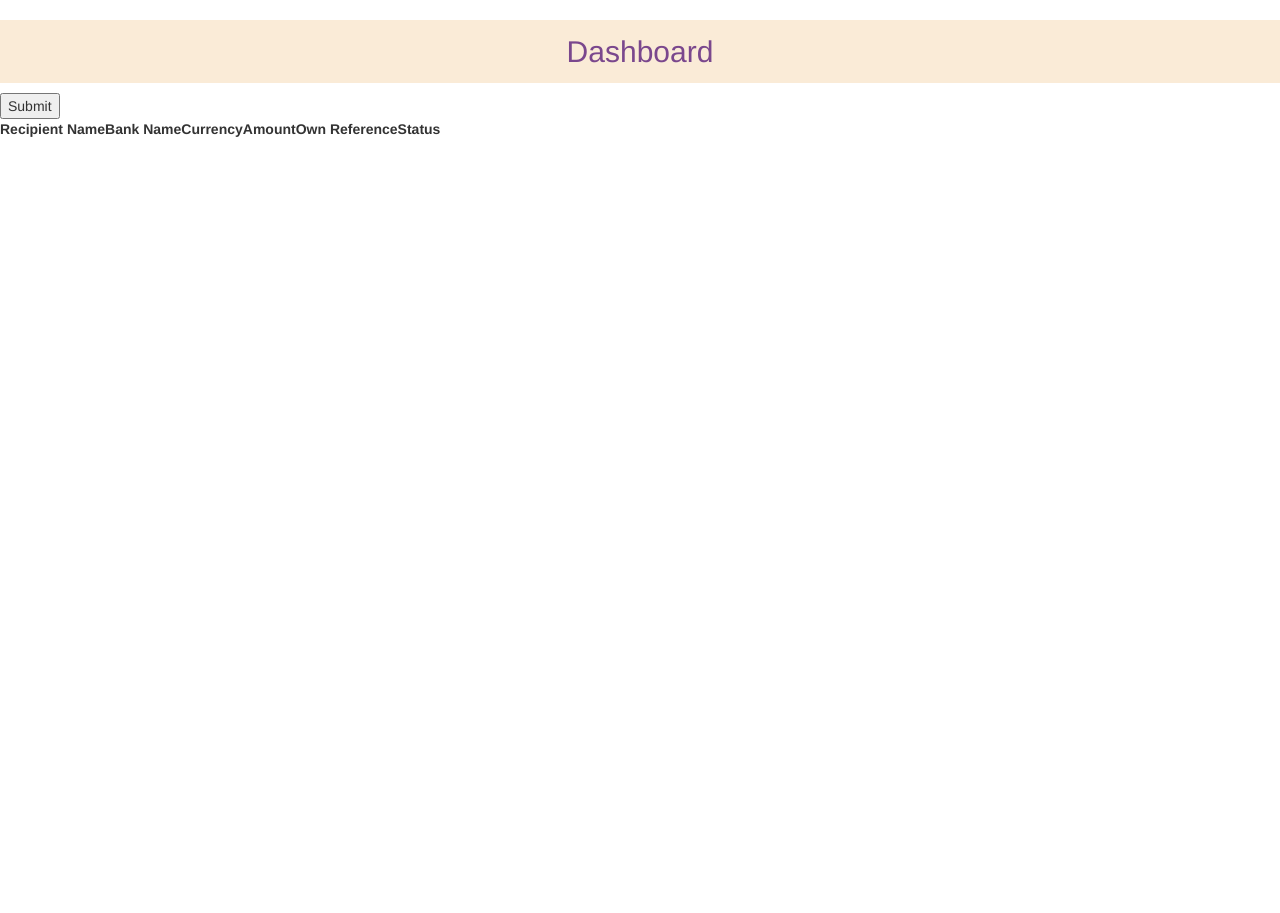
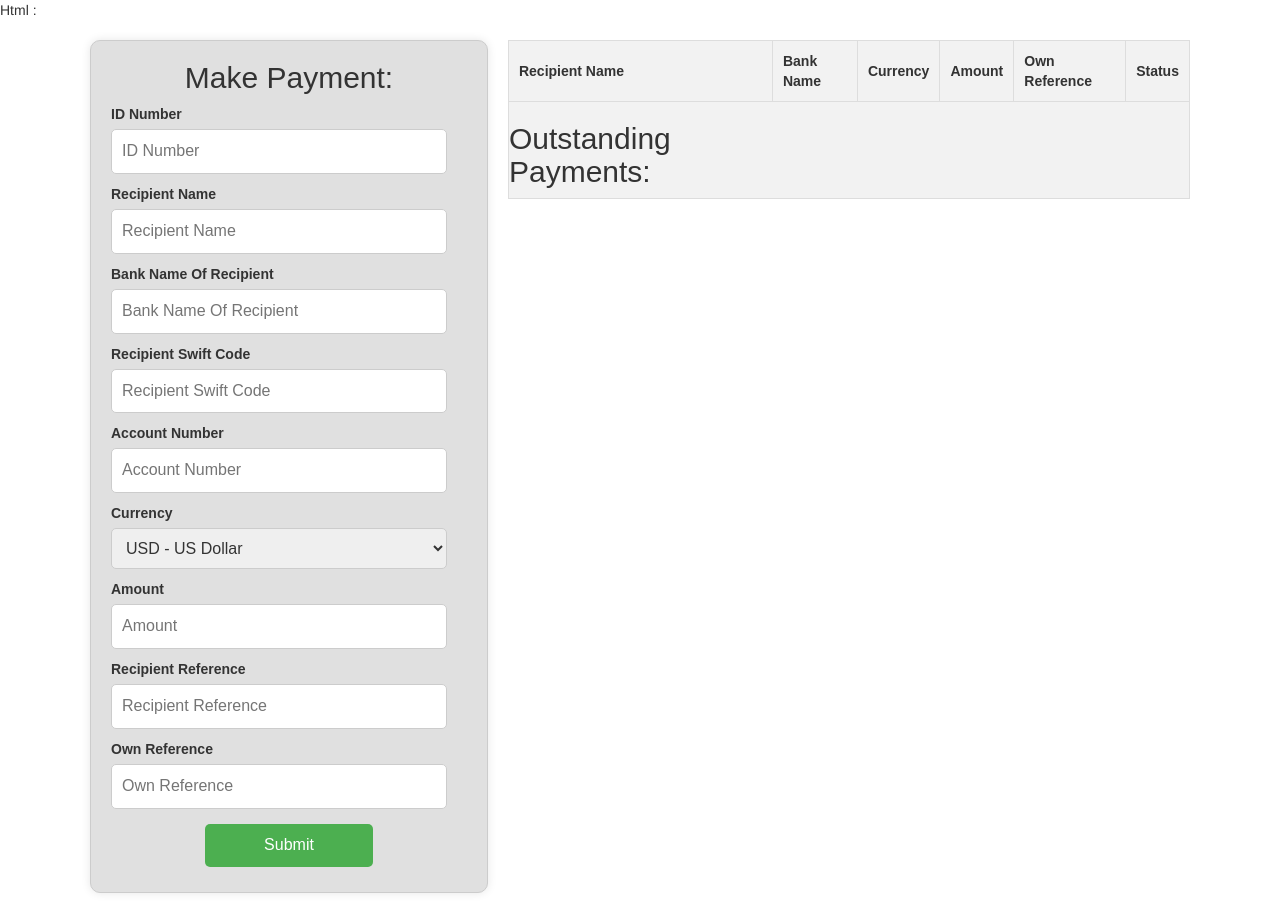
Before and after one commit to Rushil777/APDS-PaymentsPortal, an Angular app in the folder PaymentsPortalAPDS/: page /dashboard in a window 1280 px wide. Before the commit the page ends 800 px from the top, so only its background shows below. Built offline with nearby package versions, Linux system fonts and the light colour scheme.

Commit message:
new html and index function to post

```diff
--- a/PaymentsPortalAPDS/src/app/dashboard/dashboard.component.html
+++ b/PaymentsPortalAPDS/src/app/dashboard/dashboard.component.html
@@ -1,8 +1,171 @@
+Html : <!DOCTYPE html>
+<html lang="en">
+
+<head>
+    <meta charset="UTF-8">
+    <meta name="viewport" content="width=device-width, initial-scale=1.0">
     <h2 style="padding: 15px; background-color: antiquewhite; color:#7a478d; text-align: center;">Dashboard</h2>
 
-<button type="button" (click)="showPopup()">Submit</button>
+    <title>Form with Table and Submission Area</title>
+    <style>
+        body {
+            font-family: Arial, sans-serif;
+            margin: 20px;
+        }
+
+        button {
+            margin-bottom: 20px;
+            padding: 10px 20px;
+            background-color: #4CAF50;
+            color: white;
+            border: none;
+            cursor: pointer;
+            font-size: 16px;
+        }
+
+        button:hover {
+            background-color: #45a049;
+        }
+
+        table {
+            width: 100%;
+            border-collapse: collapse;
+            background-color: #f2f2f2;
+        }
+
+        table,
+        th,
+        td {
+            border: 1px solid #ddd;
+        }
+
+        th,
+        td {
+            padding: 10px;
+            text-align: left;
+        }
+
+        th {
+            background-color: #f2f2f2;
+        }
+
+        .container {
+            display: flex;
+            justify-content: space-between;
+            gap: 20px;
+        }
+
+        .popup-form {
+            background-color: #e0e0e0;
+            padding: 20px;
+            border: 1px solid #ccc;
+            box-shadow: 0 0 10px rgba(0, 0, 0, 0.1);
+            width: 35%;
+            border-radius: 10px;
+            max-height: 80%;
+            overflow-y: auto;
+        }
+
+        .popup-form h2 {
+            margin-top: 0;
+            color: #333;
+            text-align: center;
+        }
+
+        .popup-form label {
+            display: block;
+            margin-bottom: 5px;
+            font-size: 14px;
+            color: #333;
+        }
+
+        .popup-form input,
+        .popup-form select {
+            width: calc(100% - 20px);
+            padding: 10px;
+            margin-bottom: 10px;
+            border: 1px solid #ccc;
+            border-radius: 5px;
+            font-size: 16px;
+        }
+
+        .popup-form button {
+            width: calc(50% - 10px);
+            padding: 10px;
+            margin: 5px;
+            border: none;
+            border-radius: 5px;
+            cursor: pointer;
+        }
+
+        .popup-form .submit-btn {
+            background-color: #4CAF50;
+            color: white;
+        }
+
+        .popup-form button:hover {
+            opacity: 0.9;
+        }
+
+        .table-container {
+            width: 60%;
+        }
+
+        .submit-button-container {
+            display: flex;
+            justify-content: center;
+        }
+    </style>
+</head>
+
+<body>
+    <div class="container">
+        <!-- Form Container (on the left) -->
+        <div class="popup-form">
+            <h2>Make Payment:</h2>
+            <label for="idNumber">ID Number</label>
+            <input type="text" id="idNumber" placeholder="ID Number">
+            <label for="recipientName">Recipient Name</label>
+            <input type="text" id="recipientName" placeholder="Recipient Name">
+            <label for="bankName">Bank Name Of Recipient</label>
+            <input type="text" id="bankName" placeholder="Bank Name Of Recipient">
+            <label for="swiftCode">Recipient Swift Code</label>
+            <input type="text" id="swiftCode" placeholder="Recipient Swift Code">
+            <label for="accountNumber">Account Number</label>
+            <input type="text" id="accountNumber" placeholder="Account Number">
+            <label for="currency">Currency</label>
+            <select id="currency">
+                <option value="USD">USD - US Dollar</option>
+                <option value="EUR">EUR - Euro</option>
+                <option value="GBP">GBP - British Pound</option>
+                <option value="ZAR">ZAR - South African Rand</option>
+                <option value="JPY">JPY - Japanese Yen</option>
+                <option value="AUD">AUD - Australian Dollar</option>
+                <option value="CAD">CAD - Canadian Dollar</option>
+                <option value="CHF">CHF - Swiss Franc</option>
+                <option value="CNY">CNY - Chinese Yuan</option>
+                <option value="INR">INR - Indian Rupee</option>
+                <!-- Add more currencies as needed -->
+            </select>
+            <label for="amount">Amount</label>
+            <input type="number" id="amount" placeholder="Amount">
+            <label for="recipientReference">Recipient Reference</label>
+            <input type="text" id="recipientReference" placeholder="Recipient Reference">
+            <label for="ownReference">Own Reference</label>
+            <input type="text" id="ownReference" placeholder="Own Reference">
+
+            <!-- Centered Submit Button -->
+            <div class="submit-button-container">
+                <button type="button" class="submit-btn" onclick="submitForm()">Submit</button>
+            </div>
+        </div>
+
+        <!-- Table Container (on the right) -->
+
+        <div class="table-container">
 
             <table id="dataTable">
+                <h2>Outstanding Payments:</h2>
                 <thead>
                     <tr>
                         <th>Recipient Name</th>
@@ -14,56 +177,59 @@
                     </tr>
                 </thead>
                 <tbody>
-        <tr *ngFor="let payment of payments">
-            <td>{{ payment.recipientName }}</td>
-            <td>{{ payment.bankName }}</td>
-            <td>{{ payment.currency }}</td>
-            <td>{{ payment.amount }}</td>
-            <td>{{ payment.ownReference }}</td>
-            <td>{{ payment.status }}</td>
-        </tr>
+                    <!-- Data will be populated here -->
                 </tbody>
             </table>
-
-<div class="popup-form" [ngStyle]="{'display': isPopupVisible ? 'block' : 'none'}" id="popupForm">
-    <h2>Enter Information</h2>
-    <label for="idNumber">ID Number</label>
-    <input type="text" id="idNumber" [(ngModel)]="formData.idNumber" placeholder="ID Number">
-
-    <label for="recipientName">Recipient Name</label>
-    <input type="text" id="recipientName" [(ngModel)]="formData.recipientName" placeholder="Recipient Name">
-
-    <label for="bankName">Bank Name Of Recipient</label>
-    <input type="text" id="bankName" [(ngModel)]="formData.bankName" placeholder="Bank Name Of Recipient">
-
-    <label for="swiftCode">Recipient Swift Code</label>
-    <input type="text" id="swiftCode" [(ngModel)]="formData.swiftCode" placeholder="Recipient Swift Code">
-
-    <label for="accountNumber">Account Number</label>
-    <input type="text" id="accountNumber" [(ngModel)]="formData.accountNumber" placeholder="Account Number">
-
-    <label for="currency">Currency</label>
-    <select id="currency" [(ngModel)]="formData.currency">
-        <option value="USD">USD - US Dollar</option>
-        <option value="EUR">EUR - Euro</option>
-        <option value="GBP">GBP - British Pound</option>
-        <option value="ZAR">ZAR - South African Rand</option>
-        <option value="JPY">JPY - Japanese Yen</option>
-        <option value="AUD">AUD - Australian Dollar</option>
-        <option value="CAD">CAD - Canadian Dollar</option>
-        <option value="CHF">CHF - Swiss Franc</option>
-        <option value="CNY">CNY - Chinese Yuan</option>
-        <option value="INR">INR - Indian Rupee</option>
-    </select>
-
-    <label for="amount">Amount</label>
-    <input type="number" id="amount" [(ngModel)]="formData.amount" placeholder="Amount">
-
-    <label for="ownReference">Own Reference</label>
-    <input type="text" id="ownReference" [(ngModel)]="formData.ownReference" placeholder="Own Reference">
-
-    <div style="display: flex; justify-content: space-between;">
-        <button type="button" class="submit-btn" (click)="submitForm()">Submit</button>
-        <button type="button" class="close-btn" (click)="closePopup()">Close</button>
         </div>
     </div>
+
+    <script>
+        async function submitForm() {
+            const idNumber = document.getElementById('idNumber').value;
+            const recipientName = document.getElementById('recipientName').value;
+            const bankName = document.getElementById('bankName').value;
+            const swiftCode = document.getElementById('swiftCode').value;
+            const accountNumber = document.getElementById('accountNumber').value;
+            const currency = document.getElementById('currency').value;
+            const amount = document.getElementById('amount').value;
+            const recipientReference = document.getElementById('recipientReference').value;
+            const ownReference = document.getElementById('ownReference').value;
+
+            const paymentData = {
+                idNumber,
+                recipientName,
+                recipientBankName: bankName,
+                recipientSwiftCode: swiftCode,
+                recipientAccNumber: accountNumber,
+                currency,
+                amount,
+                recipientReference,
+                ownReference,
+                status: 'Pending', // Assuming status is always "Pending" at first
+                date: new Date()    // Automatically setting current date
+            };
+
+            try {
+                const response = await fetch('/outstanding-payments', {
+                    method: 'POST',
+                    headers: {
+                        'Content-Type': 'application/json'
+                    },
+                    body: JSON.stringify(paymentData)
+                });
+                const result = await response.json();
+                if (response.ok) {
+                    alert('Payment submitted successfully!');
+                    fetchData(); // Optionally refresh the table after successful submission
+                } else {
+                    alert('Error: ' + result.error);
+                }
+            } catch (error) {
+                alert('Error submitting the payment: ' + error.message);
+            }
+        }
+    </script>
+
+</body>
+
+</html>
```
Also changed, not shown: 1 other file (tests, documents, lock files or other folders). Lines whose indentation alone changed are shown as unchanged.
